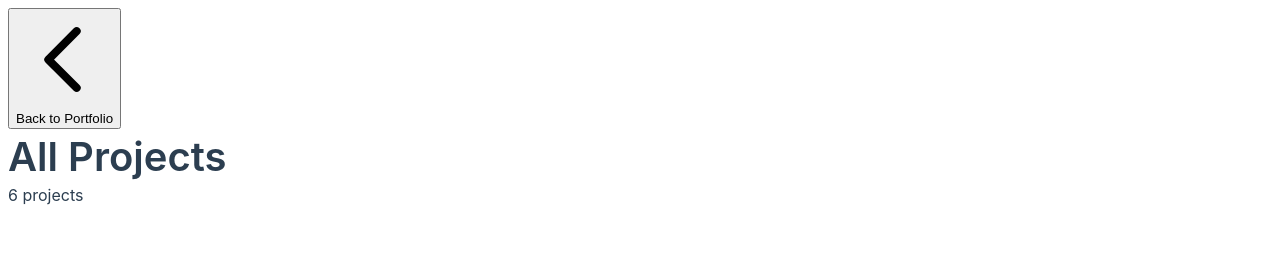
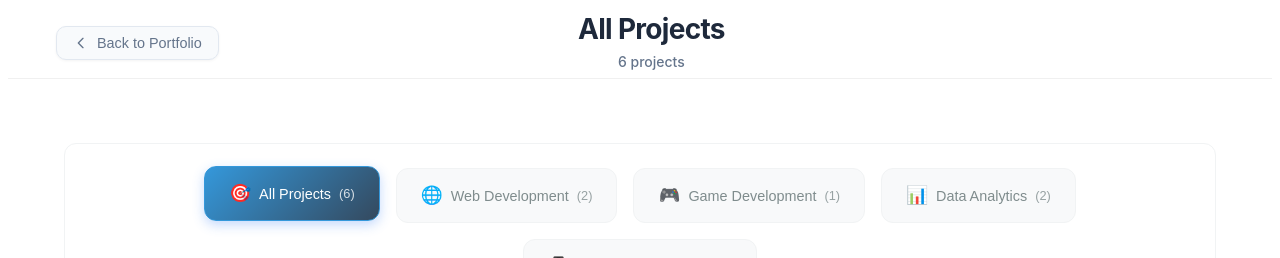
Before and after one commit to weijienitals/portfolio, a Next.js app in the folder my-portfolio/: page /projects in a window 1280 px wide. Shown: the top 258 px of the page. Built offline with nearby package versions, Linux system fonts and the light colour scheme.

Commit message:
added back css code that accidentally deleted

```diff
--- a/my-portfolio/app/globals.css
+++ b/my-portfolio/app/globals.css
@@ -2844,3 +2844,122 @@ p {
     transition-duration: 0.01ms !important;
   }
 }
+
+
+
+
+
+
+
+
+
+
+
+
+/* ===== PROFESSIONAL NAVIGATION STYLES ===== for all projects page navigation styling (START) */
+
+/* Professional Navigation Bar */
+.professional-nav {
+  background: rgba(255, 255, 255, 0.95);
+  backdrop-filter: blur(10px);
+  -webkit-backdrop-filter: blur(10px);
+  border-bottom: 1px solid rgba(0, 0, 0, 0.06);
+  position: sticky;
+  top: 0;
+  z-index: 50;
+}
+
+.professional-nav-container {
+  max-width: 1200px;
+  margin: 0 auto;
+  padding: 0 1rem;
+  display: flex;
+  align-items: center;
+  justify-content: space-between;
+  height: 70px;
+}
+
+/* Modern Back Button */
+.modern-back-btn {
+  display: flex;
+  align-items: center;
+  gap: 0.5rem;
+  padding: 0.5rem 1rem;
+  background: #f8fafc;
+  color: #64748b;
+  text-decoration: none;
+  border-radius: 10px;
+  font-weight: 500;
+  font-size: 0.9rem;
+  transition: all 0.2s ease;
+  border: 1px solid #e2e8f0;
+  box-shadow: 0 1px 3px rgba(0, 0, 0, 0.05);
+}
+
+.modern-back-btn:hover {
+  background: #ffffff;
+  color: #3b82f6;
+  border-color: #3b82f6;
+  box-shadow: 0 4px 12px rgba(59, 130, 246, 0.15);
+  transform: translateY(-1px);
+}
+
+.modern-back-btn svg {
+  width: 16px;
+  height: 16px;
+  transition: transform 0.2s ease;
+}
+
+.modern-back-btn:hover svg {
+  transform: translateX(-2px);
+}
+
+/* Modern Page Title */
+.modern-page-title {
+  display: flex;
+  flex-direction: column;
+  align-items: center;
+  text-align: center;
+}
+
+.modern-page-title h1 {
+  font-size: 1.75rem;
+  font-weight: 700;
+  color: #1e293b;
+  margin: 0;
+  line-height: 1.2;
+  letter-spacing: -0.025em;
+}
+
+.modern-page-title .project-count {
+  font-size: 0.875rem;
+  color: #64748b;
+  font-weight: 500;
+  margin-top: 0.25rem;
+}
+
+/* Professional Section Header */
+.professional-section-header {
+  text-align: center;
+  margin: 2rem 0 3rem 0;
+  padding: 0 1rem;
+}
+
+.professional-section-subtitle {
+  font-size: 1.1rem;
+  color: #64748b;
+  line-height: 1.6;
+  max-width: 600px;
+  margin: 0 auto;
+  font-weight: 400;
+}
+
+/* Spacer for navigation balance */
+.nav-spacer {
+  width: 140px;
+  flex-shrink: 0;
+}
+
+
+
+/* ===== PROFESSIONAL NAVIGATION STYLES ===== for all projects page navigation styling (END) */
```
